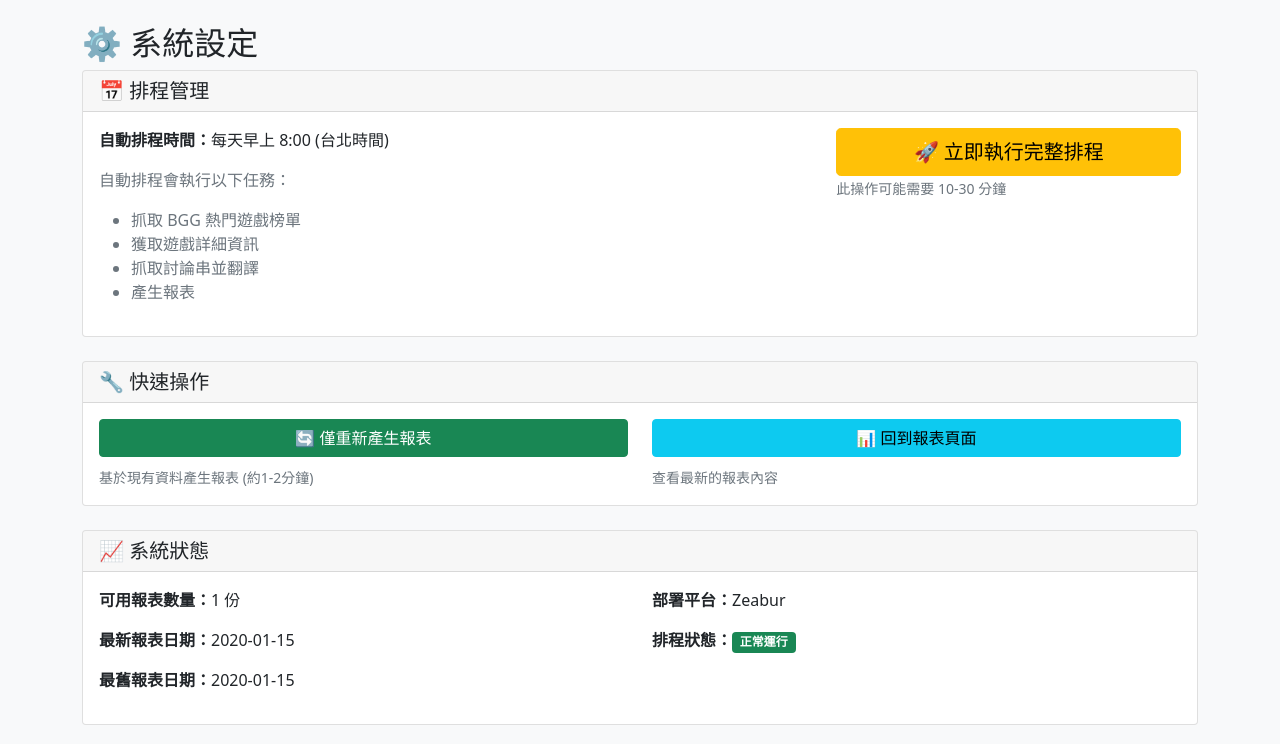
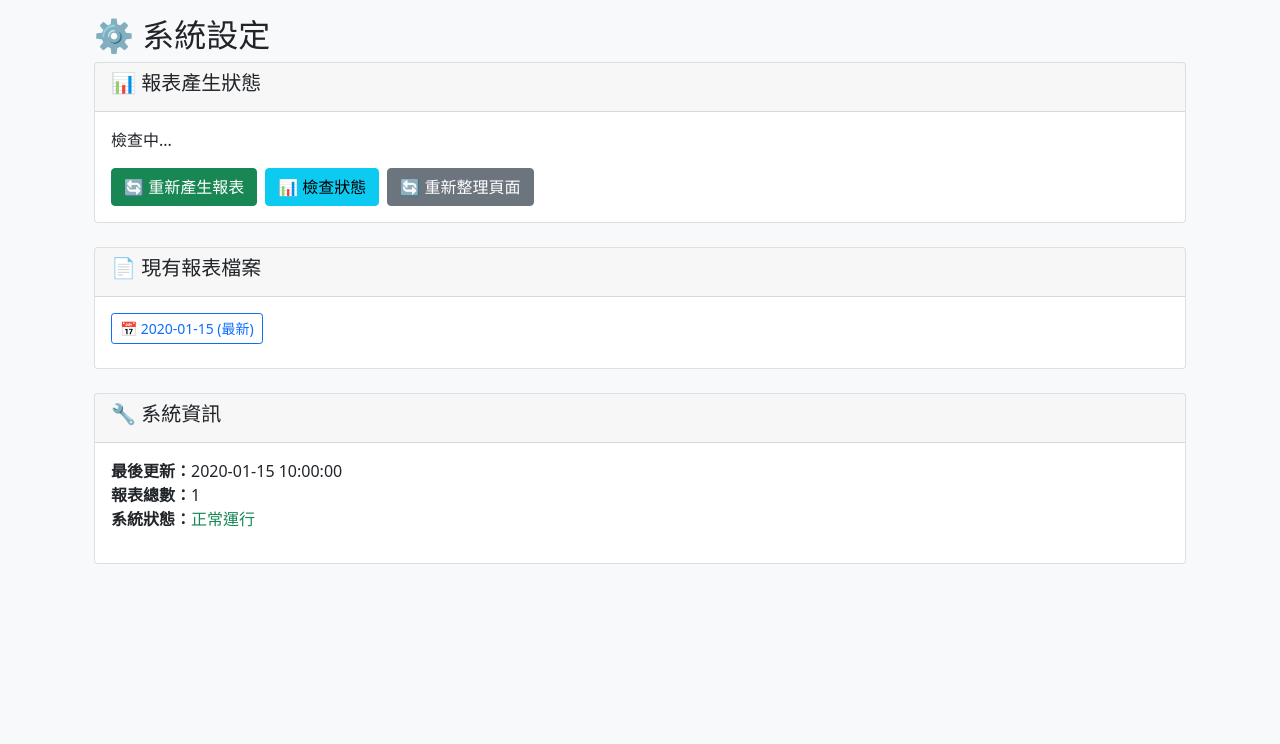
Before and after one commit to wayne79687968/bgt, a Flask app: template templates/settings.html in a window 1280 px wide. Shown: the part 56-800 px from the top of the page. Run offline with Flask 3, Linux system fonts and the light colour scheme; the template is opened without the code that fills it: most values are stand-ins (such as "Sample title", 1, 10 or a date in 2020); parts of the project's set-up code (start-up, migrations or seed data) failed here and were passed over.

Commit message:
feat: implement task status tracking and asynchronous report generation
- Added global task status tracking in app.py to monitor report generation progress.
- Refactored report generation to run asynchronously, allowing for real-time status updates.
- Introduced API endpoint for querying task status, providing feedback on the current state of report generation.
- Enhanced the settings.html template to display task status and progress visually.
- Improved error handling and logging throughout the report generation process.

These changes enhance user experience by providing real-time feedback and improving the overall workflow of report generation.

```diff
--- a/app.py
+++ b/app.py
@@ -9,6 +9,29 @@ import glob
 import re
 import json
 from database import get_db_connection
+import threading
+import time
+
+# 全域任務狀態追蹤
+task_status = {
+    'is_running': False,
+    'start_time': None,
+    'current_step': '',
+    'progress': 0,
+    'message': '',
+    'last_update': None
+}
+
+def update_task_status(step, progress, message):
+    """更新任務狀態"""
+    global task_status
+    task_status.update({
+        'current_step': step,
+        'progress': progress,
+        'message': message,
+        'last_update': datetime.now()
+    })
+    logger.info(f"📊 任務進度: {progress}% - {step} - {message}")
 
 # 嘗試導入 markdown，如果失敗則使用簡單的文字顯示
 try:
@@ -379,10 +402,19 @@ def parse_game_data_from_report(content):
         logger.error(f"解析遊戲資料失敗: {e}")
         return []
 
-def generate_report():
-    """產生新的報表"""
+def run_scheduler_async():
+    """異步執行排程任務"""
+    global task_status
+
     try:
-        logger.info("開始產生報表...")
+        task_status['is_running'] = True
+        task_status['start_time'] = datetime.now()
+
+        update_task_status('開始', 0, '初始化任務...')
+
+        logger.info("開始執行完整排程任務...")
+        logger.info(f"🔧 當前工作目錄: {os.getcwd()}")
+        logger.info(f"🔧 Python 版本: {subprocess.run(['python3', '--version'], capture_output=True, text=True).stdout.strip()}")
 
         # 檢查當前環境和權限
         logger.info(f"🔧 當前用戶: {os.getenv('USER', 'unknown')}")
@@ -405,49 +437,7 @@ def generate_report():
         else:
             logger.warning(f"⚠️ 輸出目錄不存在: {output_dir}")
 
-        # 使用完整的排程任務來確保數據完整性
-        # 這會執行：抓取熱門遊戲 → 抓取詳細資訊 → 抓取討論串 → 產生報表
-        success, message = run_scheduler()
-
-        if success:
-            logger.info("報表產生成功")
-
-            # 再次檢查檔案是否產生
-            logger.info("🔍 最終檢查報表檔案...")
-            if os.path.exists(output_dir):
-                files = os.listdir(output_dir)
-                logger.info(f"📂 最終目錄中有 {len(files)} 個檔案")
-
-                # 檢查今日報表
-                today = datetime.now().strftime("%Y-%m-%d")
-                today_reports = [f for f in files if f.startswith(f"report-{today}")]
-                logger.info(f"📄 今日報表檔案: {today_reports}")
-
-                for report_file in today_reports:
-                    file_path = os.path.join(output_dir, report_file)
-                    file_size = os.path.getsize(file_path)
-                    file_mtime = os.path.getmtime(file_path)
-                    import datetime as dt
-                    mtime_str = dt.datetime.fromtimestamp(file_mtime).strftime('%Y-%m-%d %H:%M:%S')
-                    logger.info(f"📄 {report_file}: {file_size} bytes, 修改時間: {mtime_str}")
-
-            return True, "報表產生成功"
-        else:
-            logger.error(f"報表產生失敗: {message}")
-            return False, f"報表產生失敗: {message}"
-
-    except Exception as e:
-        logger.error(f"報表產生異常: {e}")
-        import traceback
-        logger.error(f"異常堆疊: {traceback.format_exc()}")
-        return False, f"報表產生異常: {e}"
-
-def run_scheduler():
-    """執行完整的排程任務"""
-    try:
-        logger.info("開始執行完整排程任務...")
-        logger.info(f"🔧 當前工作目錄: {os.getcwd()}")
-        logger.info(f"🔧 Python 版本: {subprocess.run(['python3', '--version'], capture_output=True, text=True).stdout.strip()}")
+        update_task_status('準備執行', 5, '檢查環境完成，開始執行排程...')
 
         # 執行排程腳本，添加 --force 參數以確保能產生今日報表
         cmd = [
@@ -457,6 +447,8 @@ def run_scheduler():
             '--force'
         ]
         logger.info(f"🚀 執行命令: {' '.join(cmd)}")
+
+        update_task_status('執行中', 10, '正在執行數據抓取和報表生成...')
 
         result = subprocess.run(cmd, capture_output=True, text=True, timeout=1800)  # 30分鐘超時
 
@@ -475,6 +467,8 @@ def run_scheduler():
                     logger.info(f"  STDERR: {line}")
 
         if result.returncode == 0:
+            update_task_status('檢查結果', 90, '排程執行成功，檢查產生的檔案...')
+
             logger.info("✅ 排程任務執行成功")
 
             # 檢查報表檔案是否實際產生
@@ -493,27 +487,77 @@ def run_scheduler():
                         file_path = os.path.join(report_dir, f)
                         file_size = os.path.getsize(file_path)
                         file_mtime = os.path.getmtime(file_path)
-                        import datetime
-                        mtime_str = datetime.datetime.fromtimestamp(file_mtime).strftime('%Y-%m-%d %H:%M:%S')
+                        import datetime as dt
+                        mtime_str = dt.datetime.fromtimestamp(file_mtime).strftime('%Y-%m-%d %H:%M:%S')
                         logger.info(f"  📄 {f} ({file_size} bytes, {mtime_str})")
+
+                    # 檢查今日報表
+                    today = datetime.now().strftime("%Y-%m-%d")
+                    today_reports = [f for f in files if f.startswith(f"report-{today}")]
+                    logger.info(f"📄 今日報表檔案: {today_reports}")
+
+                    if today_reports:
+                        update_task_status('完成', 100, f'成功產生 {len(today_reports)} 個今日報表檔案')
+                        task_status['is_running'] = False
+                        return True, "排程任務執行成功，報表已產生"
+                    else:
+                        update_task_status('警告', 95, '排程執行成功但未發現今日報表檔案')
+                        task_status['is_running'] = False
+                        return True, "排程任務執行成功，但請檢查報表檔案"
                 else:
                     logger.warning("⚠️ 報表目錄為空！")
+                    update_task_status('警告', 90, '排程執行成功但報表目錄為空')
             else:
                 logger.error(f"❌ 報表目錄不存在: {report_dir}")
+                update_task_status('錯誤', 85, '報表目錄不存在')
 
+            task_status['is_running'] = False
             return True, "排程任務執行成功"
         else:
             logger.error(f"❌ 排程任務執行失敗，返回碼: {result.returncode}")
+            update_task_status('失敗', 0, f'排程執行失敗: {result.stderr[:100]}...')
+            task_status['is_running'] = False
             return False, f"排程任務執行失敗: {result.stderr}"
 
     except subprocess.TimeoutExpired:
         logger.error("⏰ 排程任務執行超時")
+        update_task_status('超時', 0, '任務執行超過30分鐘超時')
+        task_status['is_running'] = False
         return False, "排程任務執行超時"
     except Exception as e:
         logger.error(f"💥 排程任務執行異常: {e}")
         import traceback
         logger.error(f"💥 異常堆疊: {traceback.format_exc()}")
+        update_task_status('異常', 0, f'執行異常: {str(e)[:100]}...')
+        task_status['is_running'] = False
         return False, f"排程任務執行異常: {e}"
+
+def run_scheduler():
+    """執行完整的排程任務 (保持同步介面兼容性)"""
+    return run_scheduler_async()
+
+def generate_report():
+    """產生新的報表"""
+    try:
+        logger.info("開始產生報表...")
+
+        # 檢查是否已有任務在運行
+        if task_status['is_running']:
+            elapsed = (datetime.now() - task_status['start_time']).total_seconds() if task_status['start_time'] else 0
+            return True, f"報表產生中... 已運行 {int(elapsed/60)} 分鐘，當前步驟: {task_status['current_step']}"
+
+        # 啟動異步任務
+        thread = threading.Thread(target=run_scheduler_async)
+        thread.daemon = True
+        thread.start()
+
+        return True, "報表產生任務已啟動，請稍後檢查進度"
+
+    except Exception as e:
+        logger.error(f"報表產生異常: {e}")
+        import traceback
+        logger.error(f"異常堆疊: {traceback.format_exc()}")
+        return False, f"報表產生異常: {e}"
 
 @app.route('/')
 def index():
@@ -561,13 +605,39 @@ def settings():
     available_dates = get_available_dates()
     return render_template('settings.html', available_dates=available_dates)
 
+@app.route('/api/task-status', methods=['GET'])
+def api_task_status():
+    """API端點：查詢任務狀態"""
+    if 'logged_in' not in session:
+        return jsonify({'success': False, 'message': '未登入'}), 401
+
+    global task_status
+
+    # 計算運行時間
+    elapsed_seconds = 0
+    if task_status['start_time']:
+        elapsed_seconds = (datetime.now() - task_status['start_time']).total_seconds()
+
+    return jsonify({
+        'success': True,
+        'status': {
+            'is_running': task_status['is_running'],
+            'current_step': task_status['current_step'],
+            'progress': task_status['progress'],
+            'message': task_status['message'],
+            'elapsed_seconds': int(elapsed_seconds),
+            'elapsed_minutes': int(elapsed_seconds / 60),
+            'last_update': task_status['last_update'].isoformat() if task_status['last_update'] else None
+        }
+    })
+
 @app.route('/api/run-scheduler', methods=['POST'])
 def api_run_scheduler():
     """API端點：執行完整排程任務"""
     if 'logged_in' not in session:
         return jsonify({'success': False, 'message': '未登入'}), 401
 
-    success, message = run_scheduler()
+    success, message = generate_report()
     return jsonify({'success': success, 'message': message})
 
 @app.route('/login', methods=['GET', 'POST'])
--- a/templates/settings.html
+++ b/templates/settings.html
@@ -3,149 +3,208 @@
 {% block title %}設定 - BGG 熱門遊戲報表{% endblock %}
 
 {% block content %}
-<div class="mt-4">
+<div class="container-fluid mt-3">
     <h2>⚙️ 系統設定</h2>
 
-    <!-- 排程控制區 -->
+    <!-- 任務狀態顯示 -->
     <div class="card mb-4">
         <div class="card-header">
-            <h5 class="mb-0">📅 排程管理</h5>
+            <h5>📊 報表產生狀態</h5>
         </div>
         <div class="card-body">
-            <div class="row">
-                <div class="col-md-8">
-                    <p><strong>自動排程時間：</strong>每天早上 8:00 (台北時間)</p>
-                    <p class="text-muted">自動排程會執行以下任務：</p>
-                    <ul class="text-muted">
-                        <li>抓取 BGG 熱門遊戲榜單</li>
-                        <li>獲取遊戲詳細資訊</li>
-                        <li>抓取討論串並翻譯</li>
-                        <li>產生報表</li>
-                    </ul>
+            <div id="task-status" class="mb-3">
+                <div class="d-flex justify-content-between align-items-center">
+                    <span id="status-text">檢查中...</span>
+                    <span id="status-time" class="text-muted"></span>
                 </div>
-                <div class="col-md-4">
-                    <button id="runSchedulerBtn" class="btn btn-warning btn-lg w-100" onclick="runScheduler()">
-                        🚀 立即執行完整排程
-                    </button>
-                    <small class="text-muted">此操作可能需要 10-30 分鐘</small>
+                <div class="progress mt-2" style="height: 20px; display: none;" id="progress-bar-container">
+                    <div id="progress-bar" class="progress-bar progress-bar-striped progress-bar-animated"
+                         role="progressbar" style="width: 0%">0%</div>
                 </div>
+                <div id="status-message" class="mt-2 text-muted" style="display: none;"></div>
             </div>
 
-            <!-- 執行狀態顯示 -->
-            <div id="schedulerStatus" class="mt-3" style="display: none;">
-                <div class="alert alert-info">
-                    <div class="d-flex align-items-center">
-                        <div class="spinner-border spinner-border-sm me-2" role="status"></div>
-                        <span>正在執行排程任務，請稍候...</span>
-                    </div>
-                </div>
+            <div class="d-flex gap-2">
+                <button id="generate-btn" class="btn btn-success" onclick="generateReport()">
+                    🔄 重新產生報表
+                </button>
+                <button class="btn btn-info" onclick="checkStatus()">
+                    📊 檢查狀態
+                </button>
+                <button class="btn btn-secondary" onclick="window.location.reload()">
+                    🔄 重新整理頁面
+                </button>
             </div>
         </div>
     </div>
 
-    <!-- 快速操作區 -->
+    <!-- 報表檔案列表 -->
     <div class="card mb-4">
         <div class="card-header">
-            <h5 class="mb-0">🔧 快速操作</h5>
+            <h5>📄 現有報表檔案</h5>
         </div>
         <div class="card-body">
+            {% if available_dates %}
                 <div class="row">
-                <div class="col-md-6">
-                    <a href="{{ url_for('generate') }}" class="btn btn-success mb-2 w-100">
-                        🔄 僅重新產生報表
+                    {% for date in available_dates[:10] %}
+                    <div class="col-md-6 col-lg-4 mb-2">
+                        <a href="{{ url_for('index', date=date) }}" class="btn btn-outline-primary btn-sm">
+                            📅 {{ date }}{% if loop.first %} (最新){% endif %}
                         </a>
-                    <small class="text-muted">基於現有資料產生報表 (約1-2分鐘)</small>
                     </div>
-                <div class="col-md-6">
-                    <a href="{{ url_for('index') }}" class="btn btn-info mb-2 w-100">
-                        📊 回到報表頁面
-                    </a>
-                    <small class="text-muted">查看最新的報表內容</small>
+                    {% endfor %}
                 </div>
-            </div>
+                {% if available_dates|length > 10 %}
+                    <p class="text-muted mt-2">還有 {{ available_dates|length - 10 }} 個更舊的報表...</p>
+                {% endif %}
+            {% else %}
+                <p class="text-muted">暫無報表檔案</p>
+            {% endif %}
         </div>
     </div>
 
-    <!-- 系統狀態區 -->
+    <!-- 系統資訊 -->
     <div class="card">
         <div class="card-header">
-            <h5 class="mb-0">📈 系統狀態</h5>
+            <h5>🔧 系統資訊</h5>
         </div>
         <div class="card-body">
-            <div class="row">
-                <div class="col-md-6">
-                    <p><strong>可用報表數量：</strong>{{ available_dates|length }} 份</p>
-                    {% if available_dates %}
-                    <p><strong>最新報表日期：</strong>{{ available_dates[0] }}</p>
-                    <p><strong>最舊報表日期：</strong>{{ available_dates[-1] }}</p>
-                    {% endif %}
-                </div>
-                <div class="col-md-6">
-                    <p><strong>部署平台：</strong>Zeabur</p>
-                    <p><strong>排程狀態：</strong><span class="badge bg-success">正常運行</span></p>
-                </div>
-            </div>
+            <ul class="list-unstyled">
+                <li><strong>最後更新：</strong>{{ last_updated }}</li>
+                <li><strong>報表總數：</strong>{{ available_dates|length }}</li>
+                <li><strong>系統狀態：</strong><span class="text-success">正常運行</span></li>
+            </ul>
         </div>
     </div>
 </div>
 
 <script>
-async function runScheduler() {
-    const btn = document.getElementById('runSchedulerBtn');
-    const status = document.getElementById('schedulerStatus');
+let statusCheckInterval = null;
 
-    // 禁用按鈕並顯示載入狀態
+function generateReport() {
+    const btn = document.getElementById('generate-btn');
     btn.disabled = true;
-    btn.innerHTML = '🔄 執行中...';
-    status.style.display = 'block';
+    btn.innerHTML = '⏳ 啟動中...';
 
-    try {
-        const response = await fetch('/api/run-scheduler', {
+    fetch('/api/run-scheduler', {
         method: 'POST',
         headers: {
-                'Content-Type': 'application/json'
+            'Content-Type': 'application/json',
         }
+    })
+    .then(response => response.json())
+    .then(data => {
+        if (data.success) {
+            showAlert('success', data.message);
+            startStatusCheck();
+        } else {
+            showAlert('danger', data.message);
+            btn.disabled = false;
+            btn.innerHTML = '🔄 重新產生報表';
+        }
+    })
+    .catch(error => {
+        console.error('Error:', error);
+        showAlert('danger', '請求失敗，請稍後再試');
+        btn.disabled = false;
+        btn.innerHTML = '🔄 重新產生報表';
     });
+}
 
-        const result = await response.json();
+function checkStatus() {
+    fetch('/api/task-status')
+    .then(response => response.json())
+    .then(data => {
+        if (data.success) {
+            updateStatusDisplay(data.status);
+        }
+    })
+    .catch(error => {
+        console.error('Status check error:', error);
+    });
+}
 
-        // 隱藏載入狀態
-        status.style.display = 'none';
+function updateStatusDisplay(status) {
+    const statusText = document.getElementById('status-text');
+    const statusTime = document.getElementById('status-time');
+    const progressContainer = document.getElementById('progress-bar-container');
+    const progressBar = document.getElementById('progress-bar');
+    const statusMessage = document.getElementById('status-message');
+    const generateBtn = document.getElementById('generate-btn');
 
-        if (result.success) {
-            // 成功
+    if (status.is_running) {
+        statusText.innerHTML = `🔄 ${status.current_step}`;
+        statusTime.innerHTML = `運行時間: ${status.elapsed_minutes} 分鐘`;
+
+        progressContainer.style.display = 'block';
+        progressBar.style.width = status.progress + '%';
+        progressBar.innerHTML = status.progress + '%';
+
+        statusMessage.style.display = 'block';
+        statusMessage.innerHTML = status.message;
+
+        generateBtn.disabled = true;
+        generateBtn.innerHTML = '⏳ 運行中...';
+
+        // 如果正在運行，開始定期檢查
+        if (!statusCheckInterval) {
+            startStatusCheck();
+        }
+    } else {
+        statusText.innerHTML = '⏸️ 無運行中的任務';
+        statusTime.innerHTML = '';
+        progressContainer.style.display = 'none';
+        statusMessage.style.display = 'none';
+
+        generateBtn.disabled = false;
+        generateBtn.innerHTML = '🔄 重新產生報表';
+
+        // 停止狀態檢查
+        if (statusCheckInterval) {
+            clearInterval(statusCheckInterval);
+            statusCheckInterval = null;
+        }
+
+        if (status.progress === 100) {
+            showAlert('success', '報表產生完成！');
+        } else if (status.message && status.message.includes('失敗')) {
+            showAlert('danger', '報表產生失敗：' + status.message);
+        }
+    }
+}
+
+function startStatusCheck() {
+    if (statusCheckInterval) {
+        clearInterval(statusCheckInterval);
+    }
+
+    statusCheckInterval = setInterval(checkStatus, 5000); // 每5秒檢查一次
+    checkStatus(); // 立即檢查一次
+}
+
+function showAlert(type, message) {
     const alertDiv = document.createElement('div');
-            alertDiv.className = 'alert alert-success alert-dismissible fade show';
+    alertDiv.className = `alert alert-${type} alert-dismissible fade show`;
     alertDiv.innerHTML = `
-                ${result.message}
+        ${message}
         <button type="button" class="btn-close" data-bs-dismiss="alert"></button>
     `;
-            document.querySelector('.mt-4').insertBefore(alertDiv, document.querySelector('.card'));
-        } else {
-            // 失敗
-            const alertDiv = document.createElement('div');
-            alertDiv.className = 'alert alert-danger alert-dismissible fade show';
-            alertDiv.innerHTML = `
-                執行失敗：${result.message}
-                <button type="button" class="btn-close" data-bs-dismiss="alert"></button>
-            `;
-            document.querySelector('.mt-4').insertBefore(alertDiv, document.querySelector('.card'));
+
+    // 插入到頁面頂部
+    const container = document.querySelector('.container-fluid');
+    container.insertBefore(alertDiv, container.firstChild);
+
+    // 3秒後自動消失
+    setTimeout(() => {
+        if (alertDiv.parentNode) {
+            alertDiv.remove();
         }
-    } catch (error) {
-        // 網路錯誤
-        status.style.display = 'none';
-        const alertDiv = document.createElement('div');
-        alertDiv.className = 'alert alert-danger alert-dismissible fade show';
-        alertDiv.innerHTML = `
-            網路錯誤：${error.message}
-            <button type="button" class="btn-close" data-bs-dismiss="alert"></button>
-        `;
-        document.querySelector('.mt-4').insertBefore(alertDiv, document.querySelector('.card'));
+    }, 3000);
 }
 
-    // 恢復按鈕狀態
-    btn.disabled = false;
-    btn.innerHTML = '🚀 立即執行完整排程';
-}
+// 頁面載入時檢查狀態
+document.addEventListener('DOMContentLoaded', function() {
+    checkStatus();
+});
 </script>
 {% endblock %}
--- a/zeabur.yml
+++ b/zeabur.yml
@@ -7,7 +7,7 @@ services:
     build:
       command: pip install -r requirements.txt
     start:
-      command: python start.py
+      command: gunicorn --bind 0.0.0.0:$PORT --timeout 1800 --workers 1 start:app
     env:
       PORT: 5000
       FLASK_ENV: production
```
Also changed, not shown: database.py (+5 -5 lines). Lines whose indentation alone changed are shown as unchanged.
